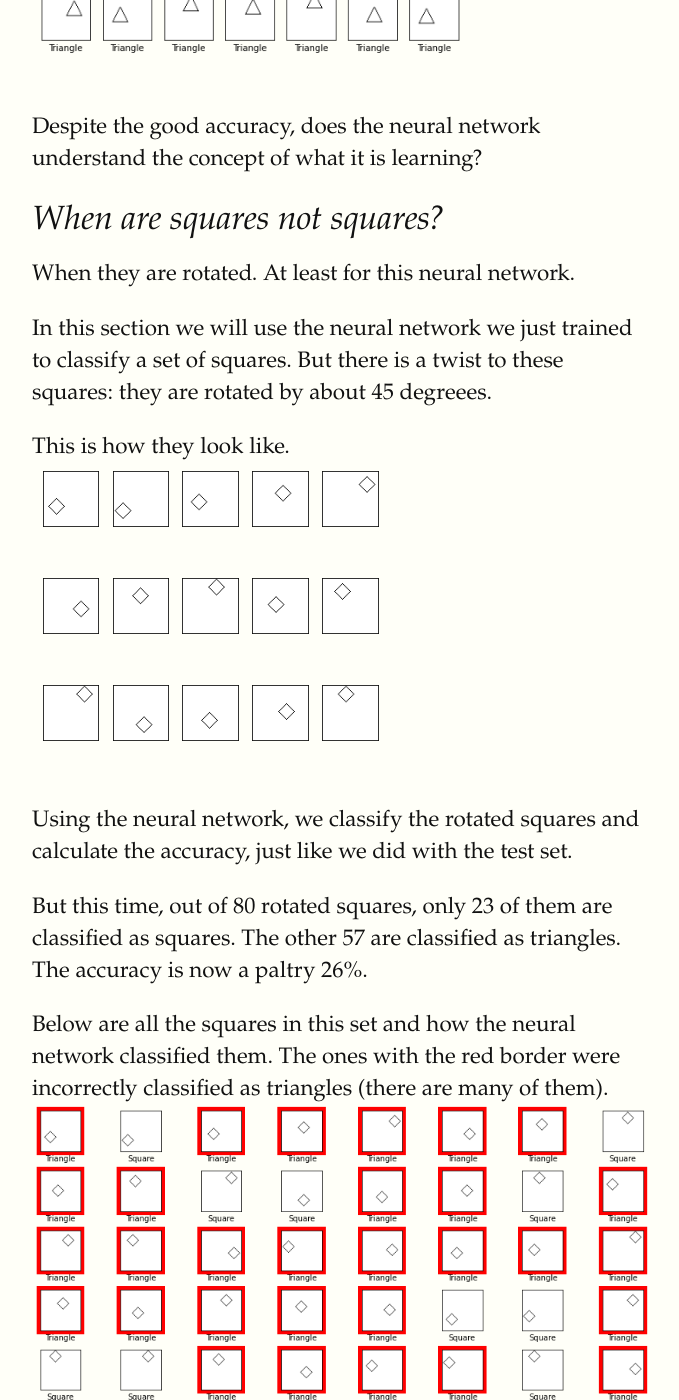
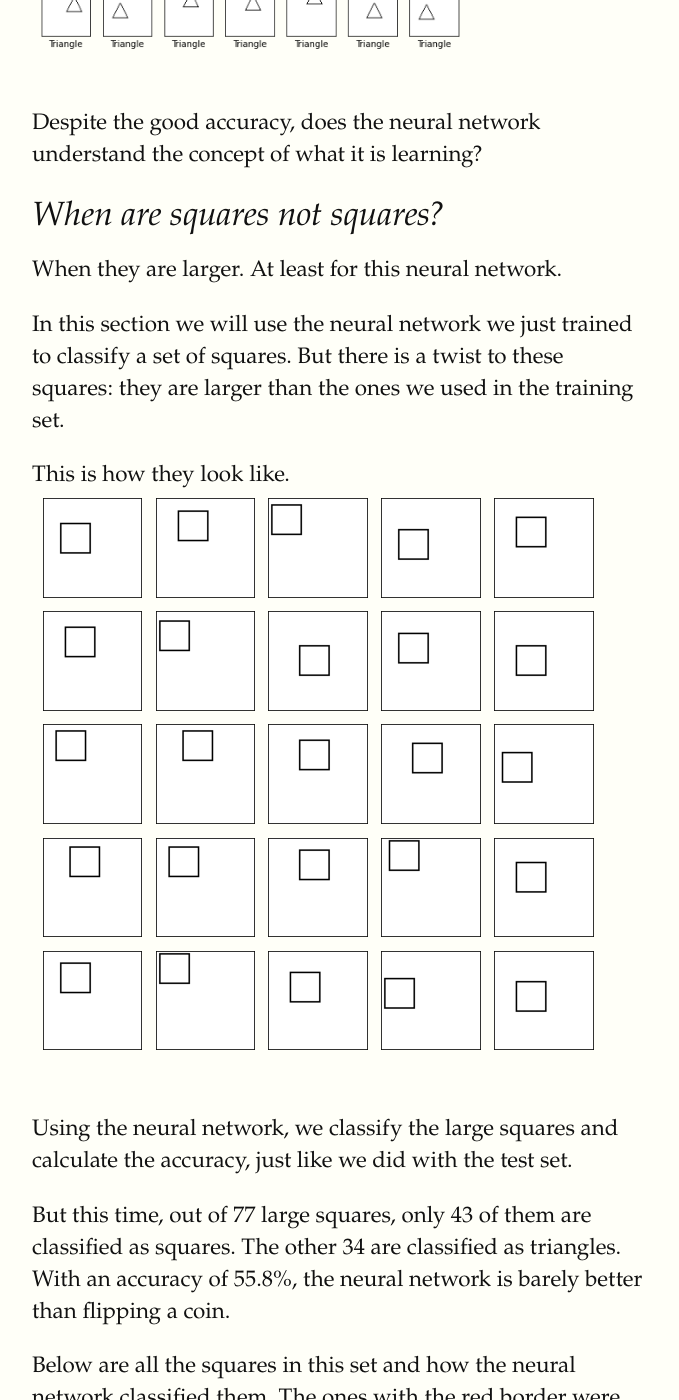
Before and after one commit to cgarbin/cgarbin.github.io, a Jekyll site: the page built from _posts/2021-04-10-machine-learning-but-not-understanding.md, in a window 1280 px wide and 1400 px high, scrolled down 6734 px. Shown: the whole window, without its empty margins (128-807 px from the left). Built offline with Jekyll 4.4.1, drawn with Linux system fonts in a browser that asks for light colours; some web fonts are replaced; some of the changed text lies outside the part shown.

Commit message:
Use larger squares in the example

```diff
--- a/_posts/2021-04-10-machine-learning-but-not-understanding.md
+++ b/_posts/2021-04-10-machine-learning-but-not-understanding.md
@@ -56,7 +56,7 @@ In the next sections we will explore how neural networks lack the grasp of "rich
 
 {% newthought 'We will see how a neural network' %} trained to tell squares and triangles apart behaves.
 
-For human beings, the pictures below show squares and triangles. Some are upright, some are rotated, some are in a light background, some are in a darker background. But they are all clearly either a square or a triangle in a frame.
+For human beings, the pictures below show squares and triangles. Some are small, some are large, some are in a light background, some are in a darker background. But they are all clearly either a square or a triangle in a frame.
 
 {% maincolumn 'images/2021-04-10/squares-triangles.png' ''%}
 
@@ -101,17 +101,17 @@ Despite the good accuracy, does the neural network understand the concept of wha
 
 ## When are squares not squares?
 
-When they are rotated. At least for this neural network.
+When they are larger. At least for this neural network.
 
-In this section we will use the neural network we just trained to classify a set of squares. But there is a twist to these squares: they are rotated by about 45 degreees.
+In this section we will use the neural network we just trained to classify a set of squares. But there is a twist to these squares: they are larger than the ones we used in the training set.
 
 This is how they look like.
 
 {% maincolumn 'images/2021-04-10/output_28_0.png' ''%}
 
-Using the neural network, we classify the rotated squares and calculate the accuracy, just like we did with the test set.
+Using the neural network, we classify the large squares and calculate the accuracy, just like we did with the test set.
 
-But this time, out of 80 rotated squares, only 23 of them are classified as squares. The other 57 are classified as triangles. The accuracy is now a paltry 26%.
+But this time, out of 77 large squares, only 43 of them are classified as squares. The other 34 are classified as triangles. With an accuracy of 55.8%, the neural network is barely better than flipping a coin.
 
 Below are all the squares in this set and how the neural network classified them. The ones with the red border were incorrectly classified as triangles (there are many of them).
 
@@ -119,7 +119,7 @@ Below are all the squares in this set and how the neural network classified them
 
 ## Why does this experiment matter?
 
-The simplest and fastest way to improve this neural network is to increase the size of the training and test sets. In this case, we should add rotated squares to the training set and retrain the neural network. It will very likely perform better.
+The simplest and fastest way to improve this neural network is to increase the size of the training and test sets. In this case, we should add larger squares to the training set and retrain the neural network. It will very likely perform better.
 
 But this does not address the fundamental problem: ***the neural network does not understand the concept of "square".***
 
```
Also changed, not shown: other parts of _posts/2021-04-10-machine-learning-but-not-understanding.md (+1 -1 lines), images/2021-04-10/output_28_0.png, images/2021-04-10/output_34_0.png, images/2021-04-10/squares-triangles.png.
